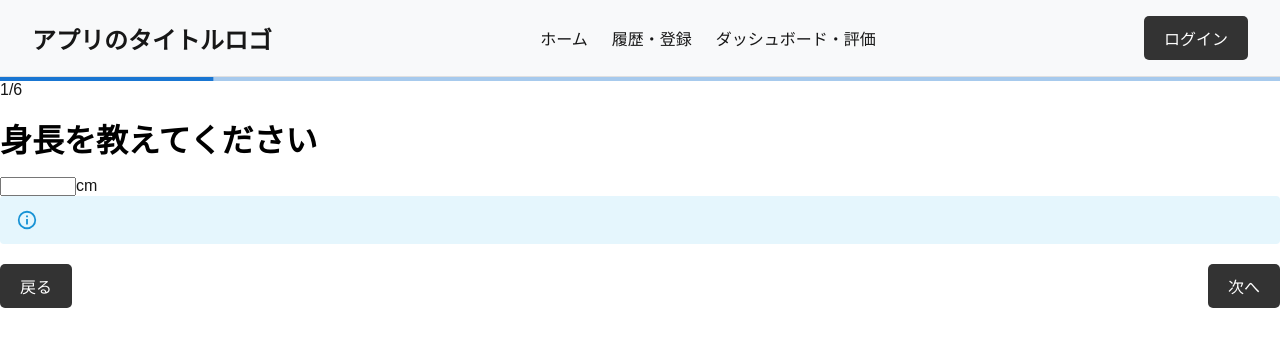
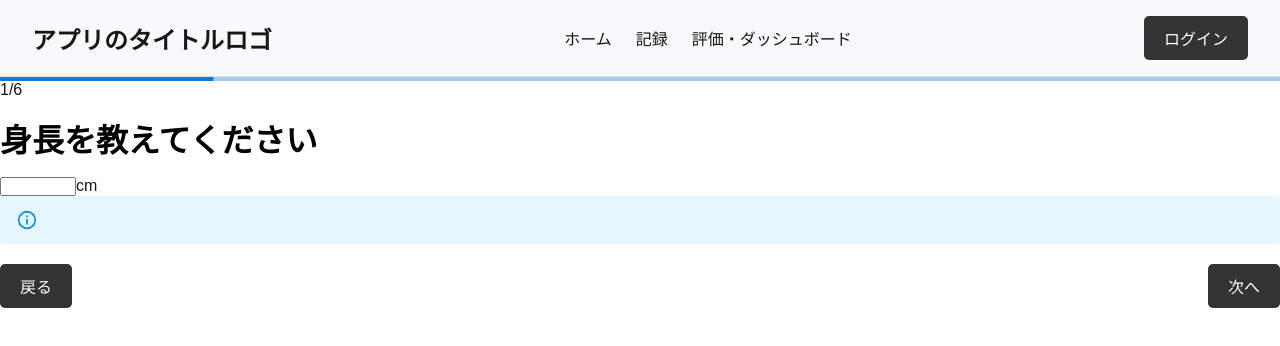
Before and after one commit to atsushi0507/dietary_web_app, a Next.js app in the folder frontend/: page /initial_setting in a window 1280 px wide. Shown: the top 346 px of the page. Built offline with nearby package versions, Linux system fonts and the light colour scheme.

Commit message:
Added Tab component, minor modify for the user register and login page

```diff
--- a/frontend/src/components/atoms/RadioButton.jsx
+++ b/frontend/src/components/atoms/RadioButton.jsx
@@ -19,9 +19,7 @@ const RadioButton = ({name, value, checked, onChange}) => {
 export default RadioButton;
 
 const SLabel = styled.label`
-
 `
 
 const SRadio = styled.input`
-
 `
--- a/frontend/src/components/organisms/Header.jsx
+++ b/frontend/src/components/organisms/Header.jsx
@@ -24,8 +24,8 @@ const Header = () => {
             <Logo>アプリのタイトルロゴ</Logo>
             <Nav>
                 <Link to="/" external={false}>ホーム</Link>
-                <Link to="/history" external={false}>履歴・登録</Link>
-                <Link to="/dashboard" external={false}>ダッシュボード・評価</Link>
+                <Link to="/history" external={false}>記録</Link>
+                <Link to="/dashboard" external={false}>評価・ダッシュボード</Link>
             </Nav>
             {isLogin
             ? <Button onClick={clickLogoutButton}>ログアウト</Button>
--- a/frontend/src/components/templates/register_login/final_view.jsx
+++ b/frontend/src/components/templates/register_login/final_view.jsx
@@ -34,7 +34,7 @@ const FinalView = ({ answers, onPrevious}) => {
                 </FactorArea>
                 <FactorArea>
                     <Text fontWeight="bold">
-                        タンパク質:
+                        炭水化物:
                     </Text>
                     <span>{carbs} g</span>
                 </FactorArea>
```
Also changed, not shown: frontend/src/app/page.js (+9 -0 lines), frontend/src/components/atoms/Tab.jsx (added, +14 -0 lines).
